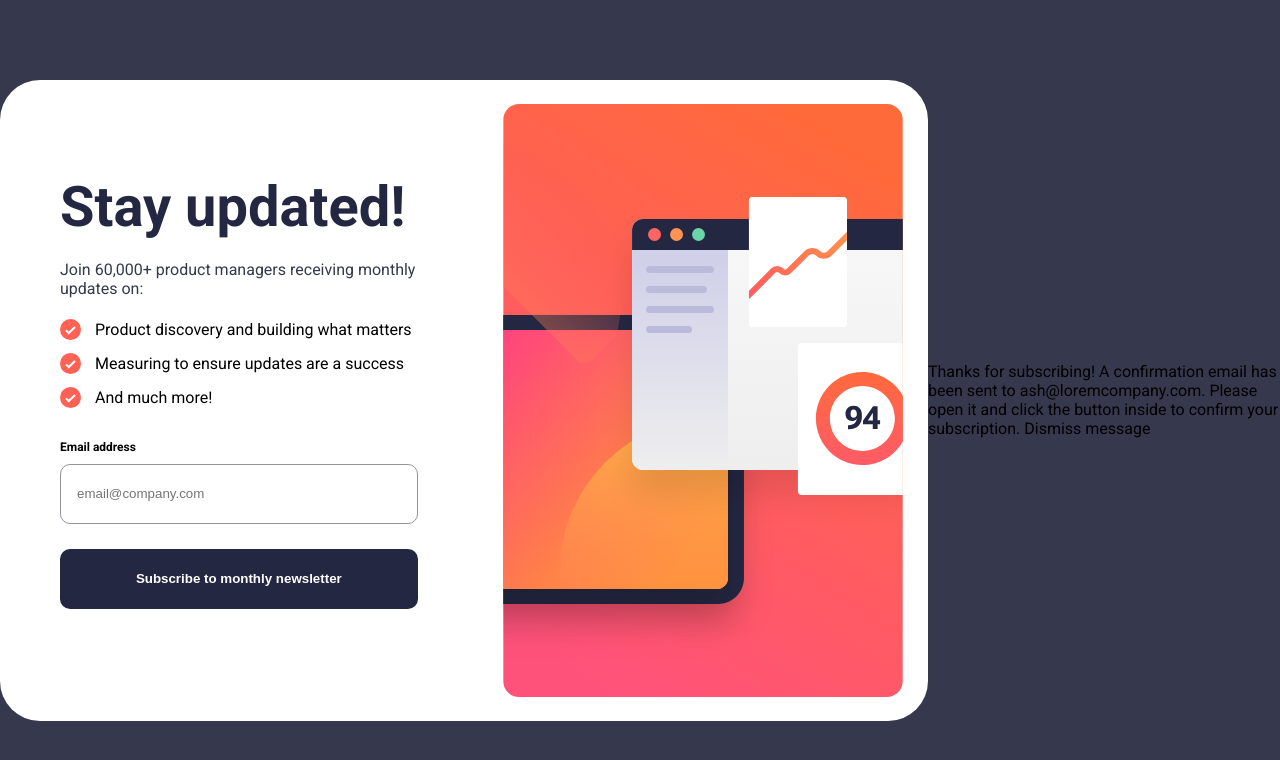
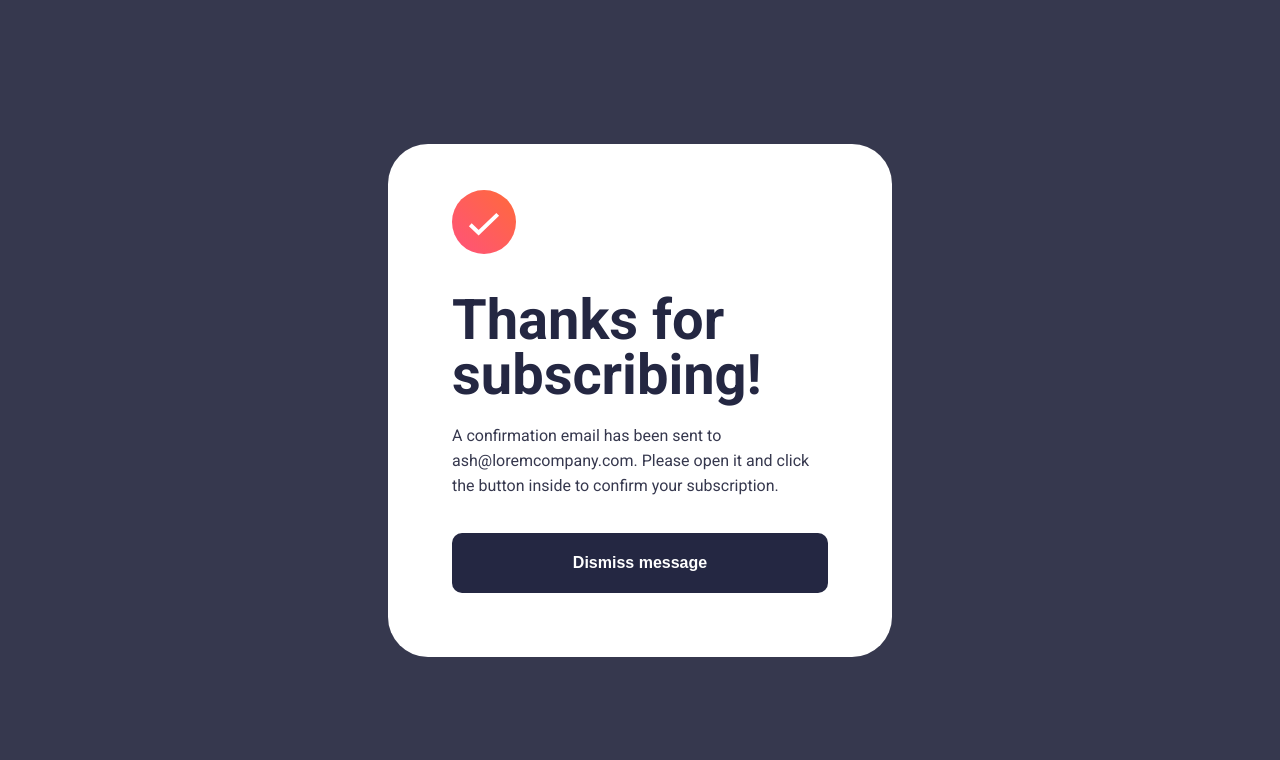
Before and after one commit to MohamedKhamisMostafa/newsletter-sign-up-with-success-message-main, a plain HTML site: page index.html in a window 1280 px wide. Drawn offline with Linux system fonts and the light colour scheme.

Commit message:
beautify file code & Success message code

```diff
--- a/index.html
+++ b/index.html
@@ -26,7 +26,7 @@
 
 <body>
   <!-- Sign-up form start -->
-  <main class="container">
+  <!-- <main class="container">
     <div class="text">
       <h1>Stay updated!</h1>
       <p>Join 60,000+ product managers receiving monthly updates on:</p>
@@ -44,21 +44,42 @@
     <div class="img"><img src="assets/images/illustration-sign-up-desktop.svg" alt=""></div>
 
     </div>
-  </main>
+  </main> -->
   <!-- Sign-up form end -->
   <!-- Success message start -->
   <div class="success">
+    <div class="success-content">
+      <span>
+        <svg xmlns="http://www.w3.org/2000/svg" width="64" height="64" viewBox="0 0 64 64">
+          <defs>
+            <linearGradient id="a" x1="100%" x2="0%" y1="0%" y2="100%">
+              <stop offset="0%" stop-color="#FF6A3A" />
+              <stop offset="100%" stop-color="#FF527B" />
+            </linearGradient>
+          </defs>
+          <g fill="none">
+            <circle cx="32" cy="32" r="32" fill="url(#a)" />
+            <path stroke="#FFF" stroke-width="4" d="m18.286 34.686 8.334 7.98 19.094-18.285" />
+          </g>
+        </svg>
+      </span>
+      <div class="success-title">
+
+        <h1>Thanks for subscribing!</h1>
+
+      </div>
 
 
-    Thanks for subscribing!
-
-    A confirmation email has been sent to ash@loremcompany.com.
-    Please open it and click the button inside to confirm your subscription.
-
-    Dismiss message
+      <div class="success-p">
+        <p>A confirmation email has been sent to ash@loremcompany.com.
+          Please open it and click the button inside to confirm your subscription.
+        </p>
+      </div>
+      <button>Dismiss message</button>
 
 
 
+    </div>
   </div>
   <!-- Success message end -->
   <!-- <div class="attribution">
--- a/style.css
+++ b/style.css
@@ -1,10 +1,13 @@
 @import url('https://fonts.googleapis.com/css2?family=Roboto:wght@400;700&display=swap');
-*{
+
+* {
+    font-size: 16px;
     margin: 0;
     padding: 0;
     box-sizing: border-box;
 }
-body{
+
+body {
 
     background-color: hsl(235, 18%, 26%);
     height: 100vh;
@@ -13,7 +16,8 @@ body{
     justify-content: center;
     align-items: center;
 }
-.container{
+
+.container {
     width: 928px;
     height: 641px;
     border-radius: 40px;
@@ -22,7 +26,8 @@ body{
     justify-content: space-between;
 
 }
-.text{
+
+.text {
 
     width: 504px;
     display: flex;
@@ -30,24 +35,28 @@ body{
     padding: 94px 60px;
 
 }
-.text h1{
+
+h1 {
     font-size: 56px;
     font-weight: 700;
-    margin-bottom:20px ;
+    margin-bottom: 20px;
     color: hsl(234, 29%, 20%);
 }
-.img{
+
+.img {
     padding: 24px;
     width: 480px;
     height: 100%;
 
 }
-img{
+
+img {
     width: 100%;
     height: 100%;
 }
-li{
-    margin-top:10px ;
+
+li {
+    margin-top: 10px;
     background: url(assets/images/icon-list.svg) left center no-repeat;
     background-repeat: no-repeat;
     line-height: 24px;
@@ -56,21 +65,24 @@ li{
 
 }
 
-p{
-  color:hsl(235, 18%, 26%) ;
-  margin-bottom: 10px;
+p {
+    color: hsl(235, 18%, 26%);
+    margin-bottom: 10px;
 }
-form{
+
+form {
     margin: 30px 0;
     display: flex;
     flex-direction: column;
 
 }
-label{
+
+label {
     font-weight: 700;
     font-size: 12px;
 }
-input{
+
+input {
     width: 100%;
     height: 60px;
     padding: 16px;
@@ -79,7 +91,8 @@ input{
     border: 1px solid hsl(231, 7%, 60%);
 
 }
-button{
+
+button {
     border: none;
     font-weight: 700;
     height: 60px;
@@ -89,10 +102,35 @@ button{
     border-radius: 10px;
     color: hsl(0, 0%, 100%);
     background-color: hsl(234, 29%, 20%);
-    transition:  1s;
+    transition: 1s;
 }
-button:hover{
+
+button:hover {
     cursor: pointer;
     background: var(--Gradient-1, linear-gradient(204deg, #FF6A3A 0%, #FF527B 100%));
     box-shadow: 0px 16px 32px 0px rgba(255, 97, 85, 0.50);
 }
+
+.success {
+    background-color: white;
+    width: 504px;
+    border-radius: 40px;
+}
+
+.success-content {
+    padding: 46px 64px 64px;
+}
+
+.success-title {
+    padding-top: 35px;
+    line-height: 55px;
+}
+
+span {
+    padding: 0 0 40px 0;
+}
+
+.success-p {
+    line-height: 25px;
+    color: hsl(235, 18%, 26%);
+}
```
